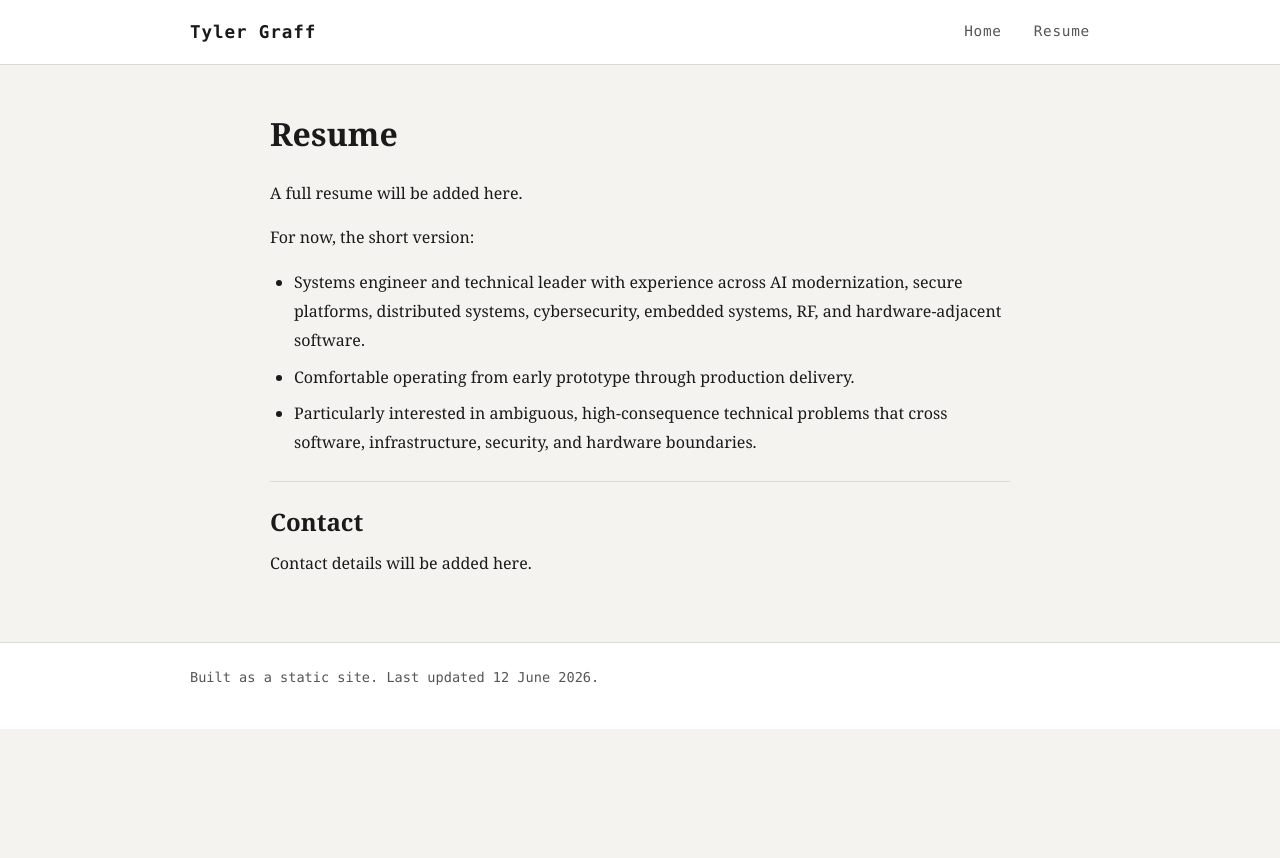
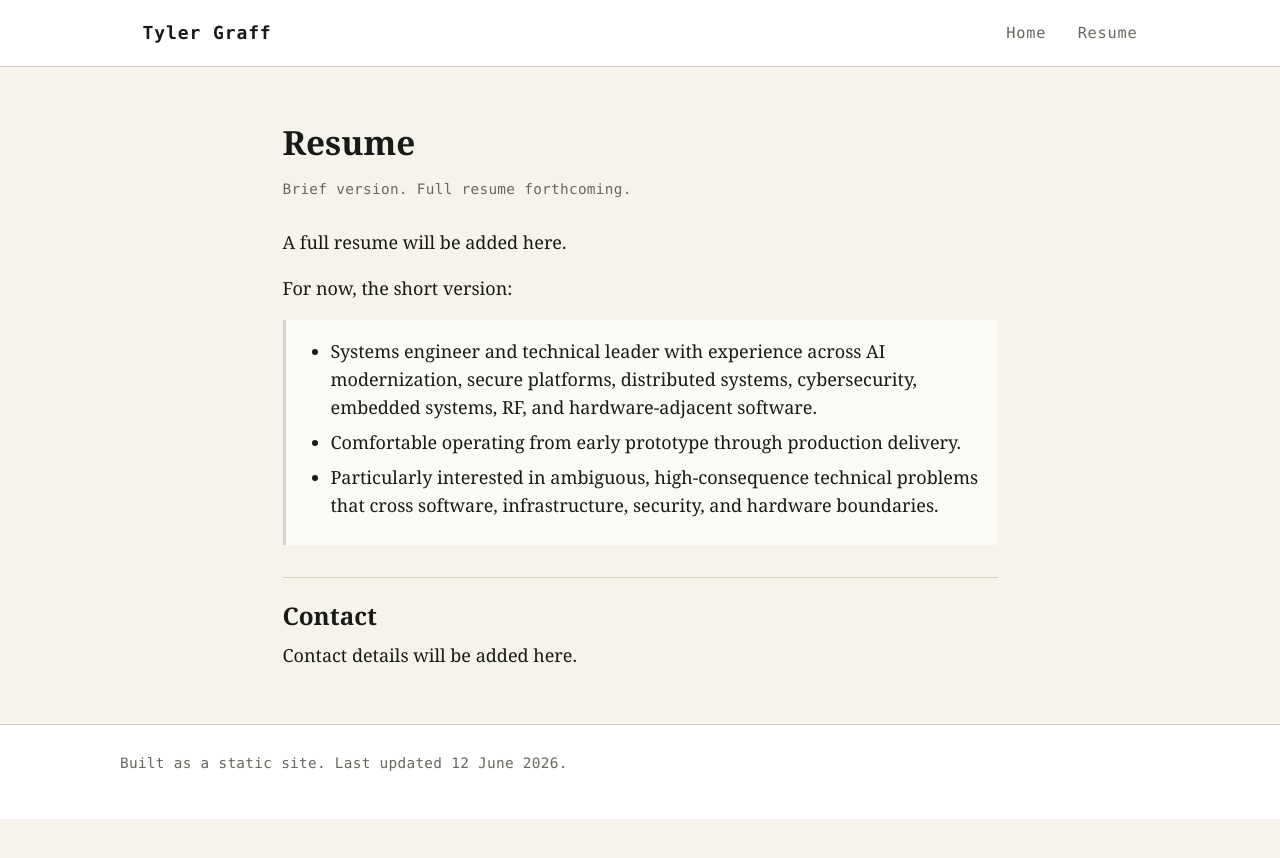
Before and after one commit to tylergraff/tylergraff.github.io, a Jekyll site: the page built from resume.md, in a window 1280 px wide. Shown: the top 858 px of the page. Built offline with Jekyll 4.4.1, drawn with Linux system fonts in a browser that asks for light colours.

Commit message:
look and feel updates

```diff
--- a/_includes/header.html
+++ b/_includes/header.html
@@ -1,5 +1,5 @@
 <header class="site-header">
-    <div class="header-inner">
+    <div class="site-header-inner">
         <div class="site-title-wrapper">
             <a href="/" class="site-title">Tyler Graff</a>
         </div>
--- a/assets/css/main.css
+++ b/assets/css/main.css
@@ -1,18 +1,19 @@
-/* Typography */
+/* Typography and design tokens */
 :root {
-    --color-bg: #f5f3f0;
-    --color-text: #1a1a1a;
-    --color-text-secondary: #555;
-    --color-link: #5b7c99;
-    --color-link-visited: #6b5a7a;
-    --color-border: #ddd9d6;
+    --bg: #f6f3eb;
+    --text: #171a17;
+    --muted: #66685f;
+    --border: #d6d0c2;
+    --link: #315f8c;
+    --link-visited: #315f8c;
+    --panel: #fbfaf5;
+    --code: #2b2f2b;
 
     --font-serif: Georgia, "Times New Roman", serif;
     --font-mono: "Menlo", "Monaco", "Courier New", monospace;
 
-    --max-width: 900px;
-    --content-width: 740px;
-    --spacing-unit: 1.5rem;
+    --container-width: 1040px;
+    --content-width: 760px;
 }
 
 /* Reset and base styles */
@@ -23,65 +24,71 @@
 }
 
 html {
-    font-size: 16px;
+    font-size: 18px;
     line-height: 1.6;
 }
 
 body {
+    margin: 0;
     font-family: var(--font-serif);
-    color: var(--color-text);
-    background-color: var(--color-bg);
+    color: var(--text);
+    background-color: var(--bg);
     text-rendering: optimizeLegibility;
     -webkit-font-smoothing: antialiased;
 }
 
 /* Links */
 a {
-    color: var(--color-link);
+    color: var(--link);
     text-decoration: underline;
 }
 
 a:visited {
-    color: var(--color-link-visited);
+    color: var(--link-visited);
 }
 
 a:hover {
-    color: var(--color-text);
+    color: var(--text);
+    text-decoration-thickness: 2px;
 }
 
 /* Headings */
 h1, h2, h3, h4, h5, h6 {
-    margin-top: var(--spacing-unit);
-    margin-bottom: 0.75rem;
+    margin-top: 1.5rem;
+    margin-bottom: 0.5rem;
     font-weight: 700;
     line-height: 1.3;
+    color: var(--text);
 }
 
 h1 {
-    font-size: 2rem;
+    font-size: 1.85rem;
+    margin-top: 0;
 }
 
 h2 {
-    font-size: 1.5rem;
-    border-top: 1px solid var(--color-border);
-    padding-top: var(--spacing-unit);
+    font-size: 1.35rem;
+    border-top: 1px solid var(--border);
+    padding-top: 1.25rem;
+    margin-top: 1.75rem;
 }
 
 h3 {
-    font-size: 1.25rem;
+    font-size: 1.1rem;
 }
 
 h4 {
-    font-size: 1.1rem;
+    font-size: 1rem;
 }
 
 h5, h6 {
-    font-size: 1rem;
+    font-size: 0.95rem;
 }
 
 /* Paragraphs and blocks */
 p {
-    margin-bottom: 1rem;
+    margin-bottom: 0.95rem;
+    line-height: 1.6;
 }
 
 ul, ol {
@@ -90,21 +97,23 @@ ul, ol {
 }
 
 li {
-    margin-bottom: 0.5rem;
+    margin-bottom: 0.35rem;
+    line-height: 1.55;
 }
 
 blockquote {
-    border-left: 3px solid var(--color-border);
+    border-left: 3px solid var(--border);
     padding-left: 1rem;
     margin: 1rem 0;
-    color: var(--color-text-secondary);
+    color: var(--muted);
     font-style: italic;
 }
 
 code {
     font-family: var(--font-mono);
     font-size: 0.9em;
-    background-color: rgba(0, 0, 0, 0.03);
+    color: var(--code);
+    background-color: rgba(0, 0, 0, 0.04);
     padding: 0.2em 0.4em;
     border-radius: 2px;
 }
@@ -114,33 +123,31 @@ pre {
     padding: 1rem;
     overflow-x: auto;
     margin-bottom: 1rem;
-    border: 1px solid var(--color-border);
+    border: 1px solid var(--border);
     line-height: 1.4;
 }
 
 pre code {
     background-color: transparent;
     padding: 0;
+    color: var(--code);
 }
 
 /* Layout structure */
 main {
-    display: flex;
-    justify-content: center;
-    padding: var(--spacing-unit) 1rem;
+    padding: 3rem 1.25rem 0;
 }
 
 /* Header */
 .site-header {
     background-color: #fff;
-    border-bottom: 1px solid var(--color-border);
-    padding: 1rem;
-    margin-bottom: var(--spacing-unit);
+    border-bottom: 1px solid var(--border);
 }
 
-.header-inner {
-    max-width: var(--max-width);
+.site-header-inner {
+    max-width: var(--container-width);
     margin: 0 auto;
+    padding: 0.9rem 1.25rem;
     display: flex;
     justify-content: space-between;
     align-items: center;
@@ -153,83 +160,93 @@ main {
 
 .site-title {
     font-family: var(--font-mono);
-    font-size: 1.1rem;
+    font-size: 1rem;
     font-weight: 600;
     letter-spacing: 0.05em;
-    color: var(--color-text);
+    color: var(--text);
     text-decoration: none;
 }
 
 .site-title:hover {
-    color: var(--color-link);
+    color: var(--link);
 }
 
 /* Navigation */
 .site-nav {
     display: flex;
-    gap: 2rem;
+    gap: 1.75rem;
     align-items: center;
 }
 
 .nav-link {
     font-family: var(--font-mono);
-    font-size: 0.9rem;
+    font-size: 0.85rem;
     letter-spacing: 0.05em;
-    color: var(--color-text-secondary);
+    color: var(--muted);
     text-decoration: none;
     padding: 0.25rem 0;
-    border-bottom: 1px solid transparent;
 }
 
 .nav-link:hover {
-    color: var(--color-link);
-    border-bottom: 1px solid var(--color-link);
+    color: var(--link);
 }
 
 /* Page structure */
 .page {
-    width: 100%;
     max-width: var(--content-width);
+    margin: 0 auto;
+    padding: 0 1.25rem;
 }
 
 .page-header {
-    margin-bottom: var(--spacing-unit);
+    margin-bottom: 0.75rem;
 }
 
 .page-header h1 {
     margin-top: 0;
+    margin-bottom: 0.5rem;
+}
+
+.page-meta {
+    font-family: var(--font-mono);
+    font-size: 0.8rem;
+    color: var(--muted);
+    margin-bottom: 1.5rem;
+    letter-spacing: 0.02em;
 }
 
 .page-content {
-    line-height: 1.8;
+    line-height: 1.6;
 }
 
 /* Footer */
 .site-footer {
-    border-top: 1px solid var(--color-border);
+    border-top: 1px solid var(--border);
     background-color: #fff;
-    padding: var(--spacing-unit) 1rem;
-    margin-top: var(--spacing-unit);
+    padding: 1.5rem 1.25rem;
+    margin-top: 3rem;
 }
 
 .footer-inner {
-    max-width: var(--max-width);
+    max-width: var(--container-width);
     margin: 0 auto;
     font-family: var(--font-mono);
-    font-size: 0.85rem;
-    color: var(--color-text-secondary);
+    font-size: 0.8rem;
+    color: var(--muted);
+    letter-spacing: 0.02em;
 }
 
 /* Responsive design */
 @media (max-width: 768px) {
-    :root {
-        font-size: 15px;
+    html {
+        font-size: 17px;
     }
 
-    .header-inner {
+    .site-header-inner {
         flex-direction: column;
         align-items: flex-start;
         gap: 1rem;
+        padding: 0.8rem 1.25rem;
     }
 
     .site-nav {
@@ -237,33 +254,29 @@ main {
     }
 
     h1 {
-        font-size: 1.75rem;
+        font-size: 1.65rem;
     }
 
     h2 {
-        font-size: 1.35rem;
-    }
-
-    h3 {
-        font-size: 1.15rem;
+        font-size: 1.25rem;
     }
 
     main {
-        padding: 1rem;
+        padding: 2.5rem 1.25rem 0;
     }
 }
 
 @media (max-width: 480px) {
-    :root {
-        font-size: 14px;
+    html {
+        font-size: 16px;
     }
 
     .site-title {
-        font-size: 1rem;
+        font-size: 0.95rem;
     }
 
     .nav-link {
-        font-size: 0.85rem;
+        font-size: 0.8rem;
     }
 
     h1 {
@@ -271,10 +284,32 @@ main {
     }
 
     h2 {
-        font-size: 1.25rem;
+        font-size: 1.15rem;
     }
 
     main {
-        padding: 1rem 0.75rem;
+        padding: 2rem 1rem 0;
+    }
+
+    .page, .footer-inner {
+        padding: 0 1rem;
     }
 }
+
+/* Note/callout blocks */
+.note-block {
+    background-color: var(--panel);
+    border-left: 3px solid var(--border);
+    padding: 1rem 1rem;
+    margin: 1rem 0;
+    line-height: 1.6;
+}
+
+.note-block ul {
+    margin-left: 1.5rem;
+    margin-bottom: 0;
+}
+
+.note-block li {
+    margin-bottom: 0.4rem;
+}
--- a/resume.md
+++ b/resume.md
@@ -3,14 +3,21 @@ layout: page
 title: Resume
 ---
 
+Brief version. Full resume forthcoming.
+{: .page-meta }
+
 A full resume will be added here.
 
 For now, the short version:
+
+<div class="note-block" markdown="1">
 
 - Systems engineer and technical leader with experience across AI modernization, secure platforms, distributed systems, cybersecurity, embedded systems, RF, and hardware-adjacent software.
 - Comfortable operating from early prototype through production delivery.
 - Particularly interested in ambiguous, high-consequence technical problems that cross software, infrastructure, security, and hardware boundaries.
 
+</div>
+
 ## Contact
 
 Contact details will be added here.
```
